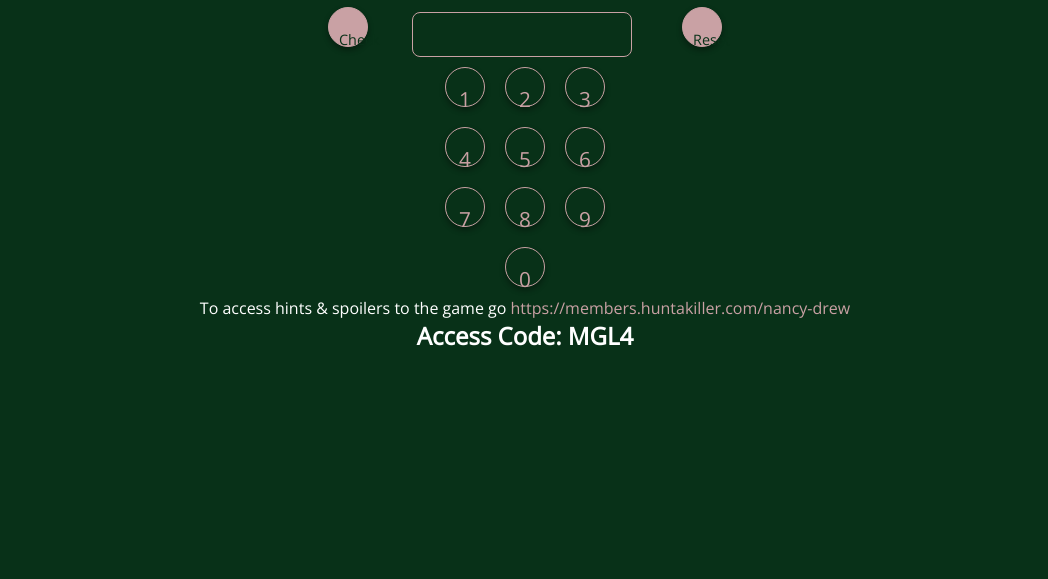
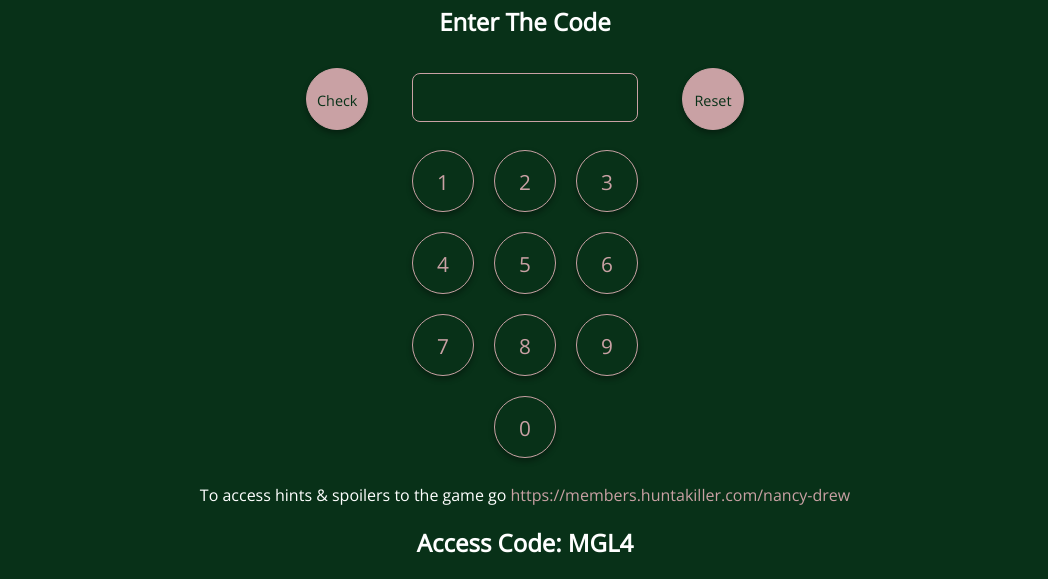
Before and after one commit to Mayakuai/aagnoliaCombo, a plain HTML site: page index.html in a window 1280 px wide. Shown: the part 349-928 px from the top of the page, without its empty margins (115-1163 px from the left). Before the commit the page ends 800 px from the top, so only its background shows below. Drawn offline with nearby package versions, Linux system fonts and the light colour scheme.

Commit message:
Fixed css issue with numbers

```diff
--- a/assets/scss/main.scss
+++ b/assets/scss/main.scss
@@ -21,13 +21,6 @@ $pink: #c9a1a4;
 
 ::-moz-selection { background: $lightGreen; color: #FFFFFF; text-shadow: none; }
 ::selection { background: $lightGreen; color: #FFFFFF; text-shadow: none; }
-
-* {
-  padding: 0;
-  margin: 0;
-  box-sizing: border-box;
-  -moz-box-sizing: border-box;
-}
 
 html {
   scroll-behavior: smooth;
```
Also changed, not shown: assets/css/main.css, 1 other file.
